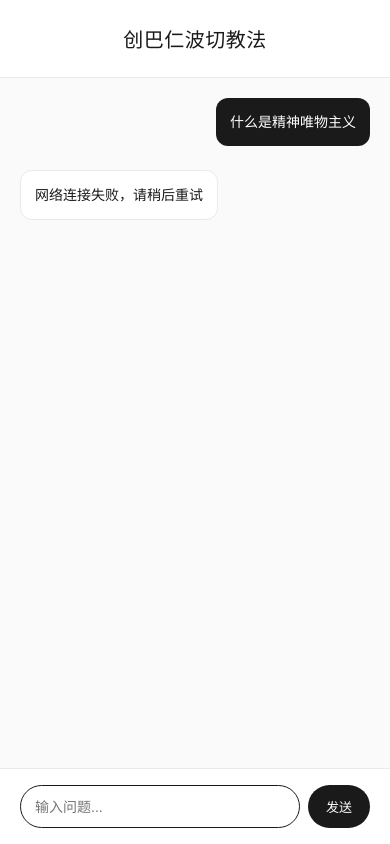
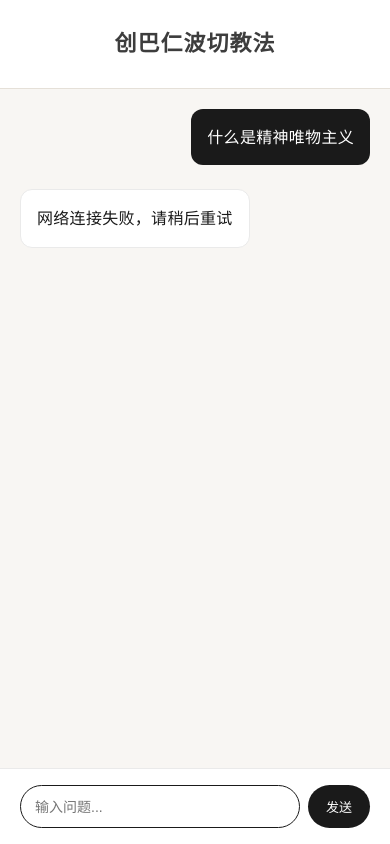
Before and after one commit to huangzhihou/trungpa-dharma-ai-gitee-mirror, a website: page public/index-vercel.html in a window 390 px wide. Both pictures are taken after a click on the element "精神唯物主义". Drawn offline with Linux system fonts and the light colour scheme; no server answers.

Commit message:
style: 增大字体，优化排版，使用更好看的字体

```diff
--- a/public/index-vercel.html
+++ b/public/index-vercel.html
@@ -13,25 +13,27 @@
     }
 
     body {
-      font-family: -apple-system, BlinkMacSystemFont, 'PingFang SC', sans-serif;
-      background: #fafafa;
+      font-family: 'Noto Serif SC', 'PingFang SC', 'Microsoft YaHei', -apple-system, BlinkMacSystemFont, serif;
+      background: #f8f6f3;
       min-height: 100vh;
       display: flex;
       flex-direction: column;
-      color: #1a1a1a;
+      color: #2d2d2d;
+      line-height: 1.8;
     }
 
     .header {
       padding: 24px 20px;
       text-align: center;
       background: #fff;
-      border-bottom: 1px solid #eaeaea;
+      border-bottom: 1px solid #e5e0d8;
     }
 
     .header h1 {
-      font-size: 20px;
-      font-weight: 500;
-      letter-spacing: 0.5px;
+      font-size: 22px;
+      font-weight: 600;
+      letter-spacing: 1px;
+      color: #3d3d3d;
     }
 
     .main {
@@ -110,11 +112,12 @@
     .message-content {
       display: inline-block;
       max-width: 85%;
-      padding: 14px 18px;
+      padding: 16px 20px;
       border-radius: 12px;
-      font-size: 15px;
-      line-height: 1.7;
+      font-size: 17px;
+      line-height: 1.9;
       word-wrap: break-word;
+      letter-spacing: 0.3px;
     }
 
     .message.user .message-content {
@@ -129,9 +132,11 @@
     }
 
     .message-sources {
-      font-size: 12px;
-      color: #999;
-      margin-top: 8px;
+      font-size: 13px;
+      color: #888;
+      margin-top: 10px;
+      line-height: 1.6;
+      font-style: italic;
     }
 
     .input-wrap {
@@ -216,8 +221,9 @@
 
       .message-content {
         max-width: 90%;
-        font-size: 14px;
-        padding: 12px 14px;
+        font-size: 16px;
+        padding: 14px 16px;
+        line-height: 1.8;
       }
 
       .input-inner {
```
